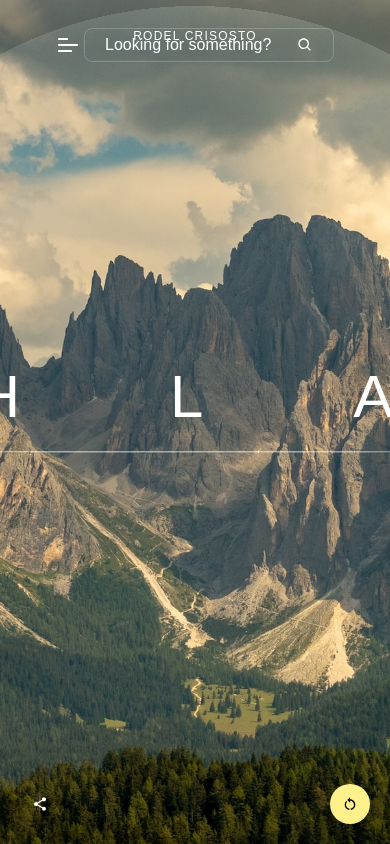
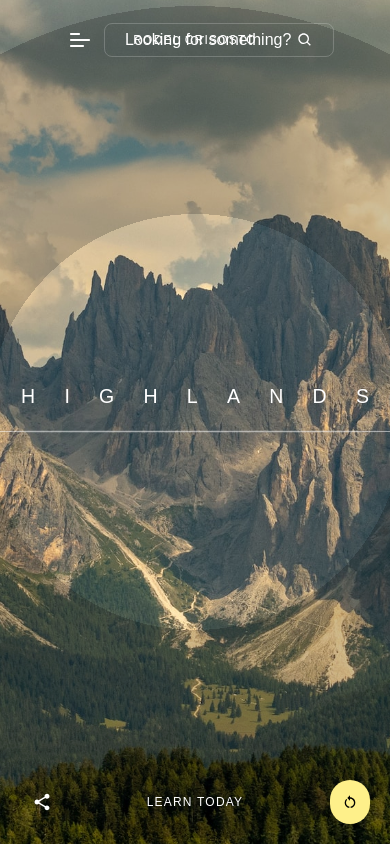
Before and after one commit to wolfcarves/Spinning-Carousel, a Next.js app: page / in a window 390 px wide. Built offline with nearby package versions, Linux system fonts and the light colour scheme; a web font is replaced by a local one.

Commit message:
add image-responsiveness

```diff
--- a/app/components/Footer.tsx
+++ b/app/components/Footer.tsx
@@ -9,10 +9,14 @@ const Footer: FC<FooterProps> = ({
   handleImageChange,
 }): JSX.Element => {
   return (
-    <div className='flex justify-between mt-auto p-5 z-50'>
-      <button className='rounded-full p-3 text-white hover:bg-slate-200/20 duration-200'>
+    <div className='relative flex justify-between mt-auto p-5 z-50'>
+      <button className='rounded-full p-3 text-white text-xl hover:bg-slate-200/20 duration-200'>
         <MdShare />
       </button>
+
+      <span className='absolute inset-0 h-max w-max m-auto text-white text-xs tracking-widest'>
+        LEARN TODAY
+      </span>
 
       <button
         className='rounded-full p-3 bg-yellow-200'
--- a/app/components/Header.tsx
+++ b/app/components/Header.tsx
@@ -5,16 +5,16 @@ import { CgMenuLeft } from 'react-icons/cg';
 
 const Header: FC = (): JSX.Element => {
   return (
-    <div className='relative flex justify-between px-14 py-7 z-50'>
-      <button className='text-white text-2xl'>
+    <div className='relative flex items-center justify-between px-14 py-4 z-50'>
+      <button className='rounded-full p-3 text-white text-2xl hover:bg-slate-200/20 duration-200'>
         <CgMenuLeft />
       </button>
 
-      <span className='absolute start-0 end-0 w-max m-auto  text-white text-xs tracking-widest'>
+      <span className='absolute inset-0 h-max w-max m-auto text-white text-xs tracking-widest'>
         RODEL CRISOSTO
       </span>
 
-      <button className='flex justify-between items-center text-white transparent border border-white/20 rounded-lg text-base w-[250px] px-5 py-1'>
+      <button className='flex justify-between items-center text-white transparent border border-white/20 rounded-lg text-base w-[250px] h-max px-5 py-1'>
         Looking for something?
         <BiSearch />
       </button>
--- a/app/components/Title.tsx
+++ b/app/components/Title.tsx
@@ -45,9 +45,8 @@ const Title: FC<TitleProps> = ({
       <div className='overflow-hidden'>
         <h1
           className={`${
-            isImageChanged ? 'text-upwards' : ''
-          } font-extralight title text-white text-center justify-center text-[60px] tracking-[150px] -me-[150px] uppercase`}
-          style={{ lineHeight: '1em' }}
+            isImageChanged && 'text-upwards'
+          } font-extralight title text-white text-center justify-center text-[5vw] xl:text-[60px] tracking-[7.5vw] -me-[7.5vw] uppercase leading-[1em]`}
         >
           {title}
         </h1>
--- a/app/globals.css
+++ b/app/globals.css
@@ -15,7 +15,7 @@ body {
 }
 
 .core {
-  mask-image: radial-gradient(40rem, black 50%, transparent 50%);
+  mask-image: radial-gradient(33vw, black 50%, transparent 50%);
 }
 
 .core-spin {
@@ -23,7 +23,7 @@ body {
 }
 
 .mantle {
-  mask-image: radial-gradient(80rem, black 50%, transparent 50%);
+  mask-image: radial-gradient(67vw, black 50%, transparent 50%);
 }
 
 .mantle-spin {
@@ -126,3 +126,16 @@ body {
     transform: translateY(0%);
   }
 }
+
+/* Media Queries */
+
+
+@media (max-width: 1024px) {
+  .core {
+    mask-image: radial-gradient(20rem, black 50%, transparent 50%);
+  }
+
+  .mantle {
+    mask-image: radial-gradient(40rem, black 50%, transparent 50%);
+  }
+}
```
